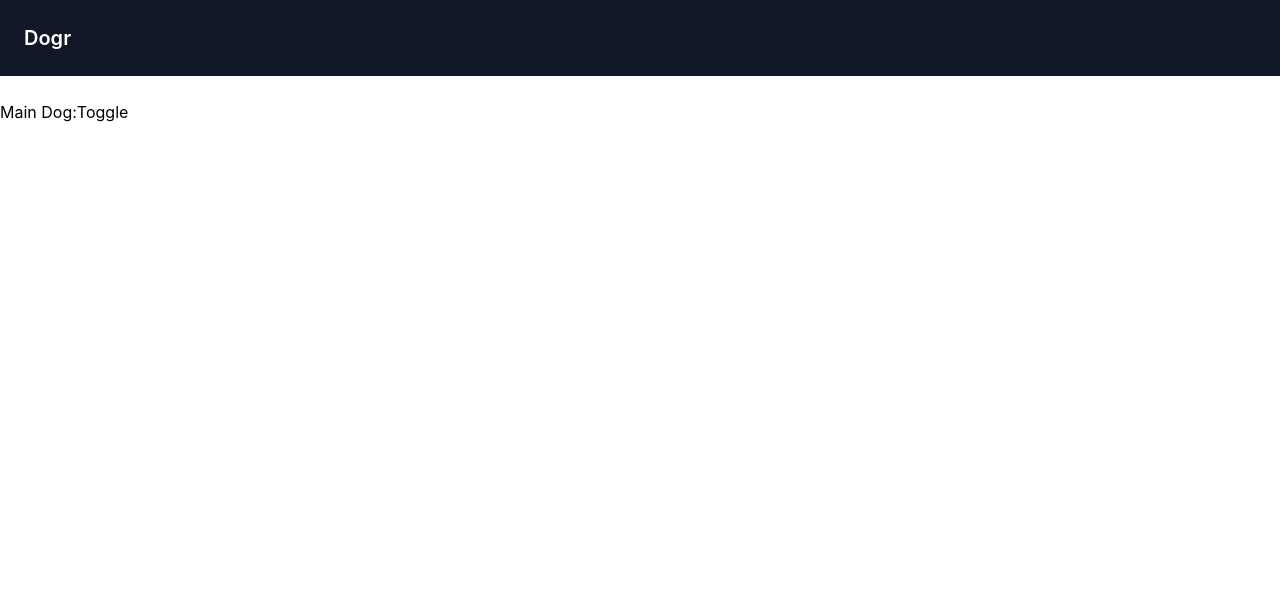
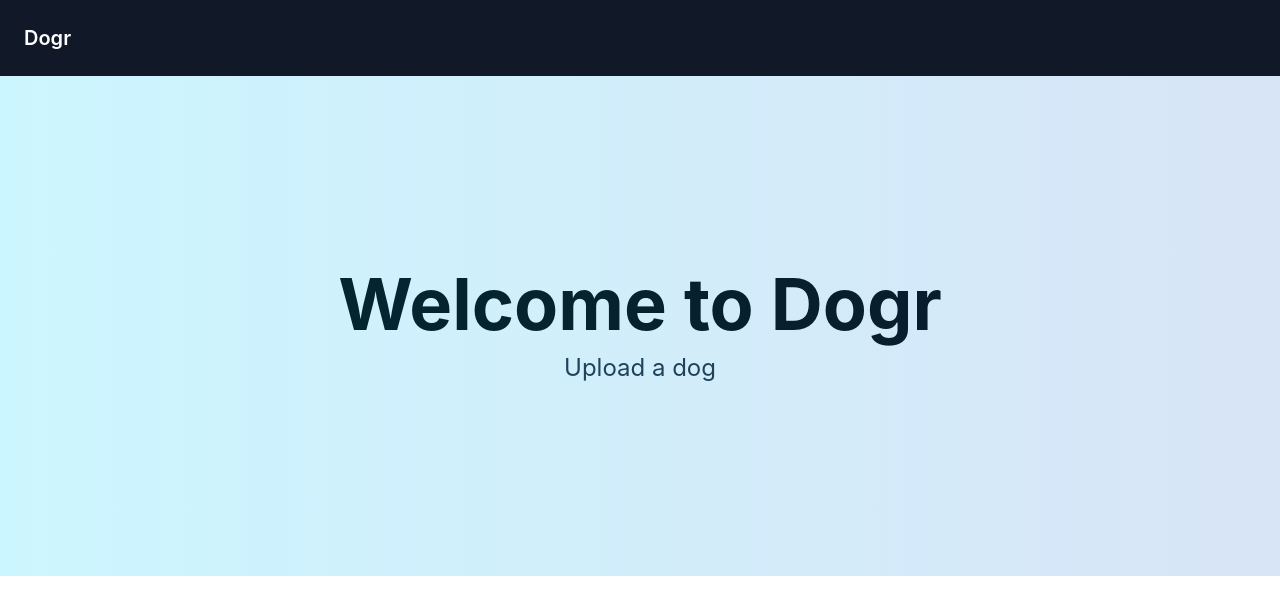
Before and after one commit to jojo-chow/supreme-dollop, a React (Vite) app in the folder dogr/: page / in a window 1280 px wide. Shown: the top 614 px of the page. Built offline with nearby package versions, Linux system fonts and the light colour scheme.

Commit message:
add hero section to front page

```diff
--- a/dogr/src/App.tsx
+++ b/dogr/src/App.tsx
@@ -1,15 +1,19 @@
-import { useState } from 'react'
+import React from 'react'
 import './App.css'
+
 import NavBar from './components/NavBar'
-import MainDog from './components/MainDog'
+import HeroSection from './components/HeroSection'
 
-function App() {
+const App: React.FC = () => {
   return (
     <div className="App">
       <NavBar />
-      <div className='container mx-auto mt-6'>
-        <MainDog />
-      </div>
+      <HeroSection
+        title="Welcome to Dogr"
+        subtitle="Upload a dog"
+        gradient="linear-gradient(90deg, #00d2ff 0%, #3a7bd5 100%)"
+        height={500} />
+
     </div>
   )
 }
--- /dev/null
+++ b/dogr/src/components/HeroSection.tsx
@@ -0,0 +1,41 @@
+import React from 'react';
+
+interface HeroProps {
+  title: string;
+  subtitle?: string;
+  gradient: string;
+  height?: number;
+}
+
+const HeroSection: React.FC<HeroProps> = ({ title, subtitle, gradient, height }) => {
+  return (
+    <div
+      className="relative"
+      style={{
+        height: height ?? 500,
+      }}
+    >
+      <div
+        className="absolute inset-0"
+        style={{
+          backgroundImage: gradient,
+          opacity: 0.2,
+        }}
+      ></div>
+      <div className="container mx-auto h-full flex items-center justify-center">
+        <div className="text-center">
+          <h1 className="text-4xl sm:text-5xl md:text-6xl lg:text-7xl font-bold text-black leading-tight">
+            {title}
+          </h1>
+          {subtitle && (
+            <h2 className="text-md sm:text-lg md:text-xl lg:text-2xl text-gray-800 mt-3">
+              {subtitle}
+            </h2>
+          )}
+        </div>
+      </div>
+    </div>
+  );
+};
+
+export default HeroSection;
--- a/dogr/src/components/MainDog.tsx
+++ /dev/null
@@ -1,22 +0,0 @@
-import { useState } from "react"
-
-/**
- * Renders the dog image that was uploaded or nothing on initial state
- * @returns image or placeholder
- */
-const MainDog = () => {
-    const [mainDog, setMainDog] = useState(false);
-
-    const toggleMainDog = (event: React.MouseEvent<HTMLButtonElement>) => {
-        setMainDog(!mainDog);
-    }
-
-    return (
-        <div className="flex">
-            Main Dog: {mainDog}
-            <button onClick={toggleMainDog}>Toggle</button>
-        </div>
-    );
-}
-
-export default MainDog;
```
